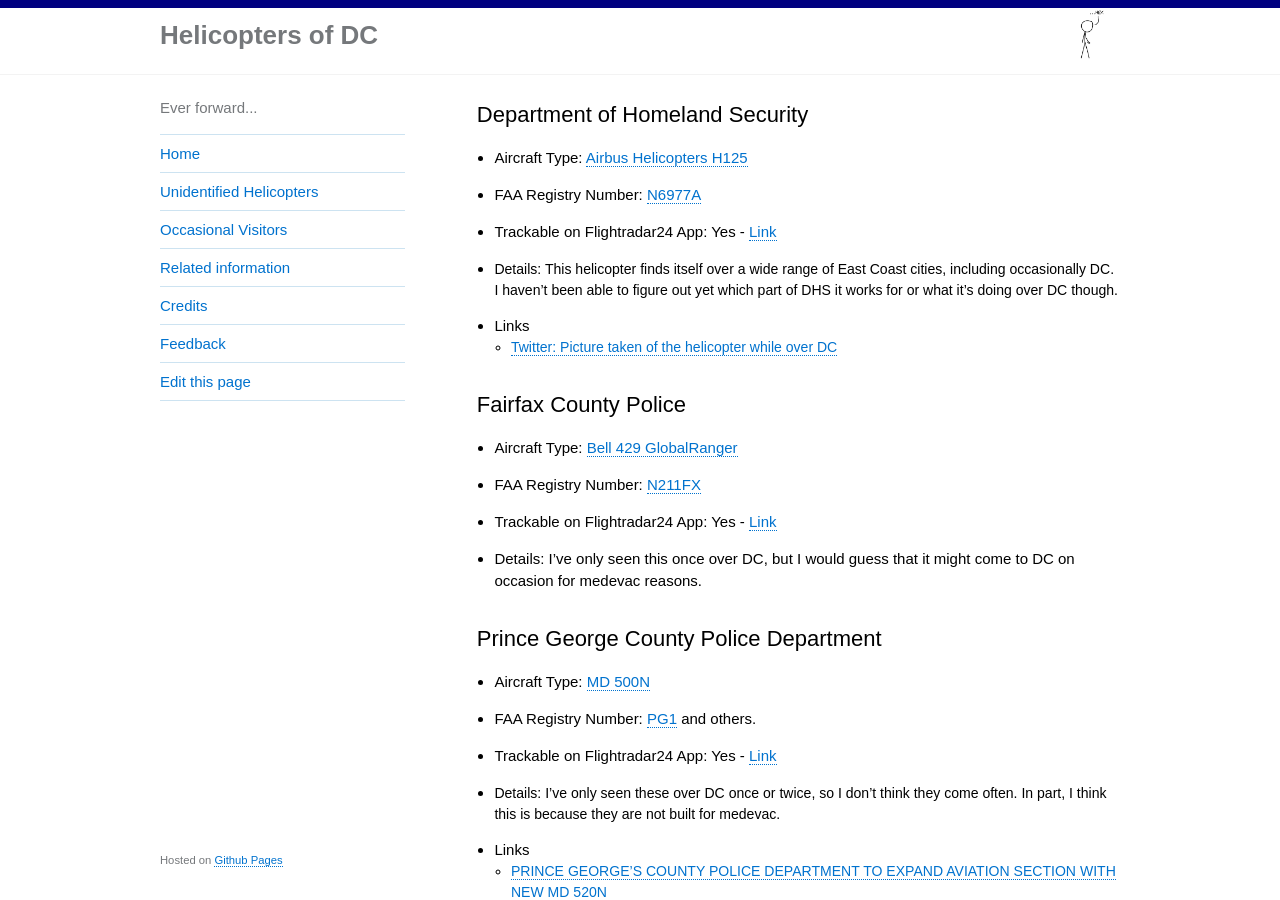
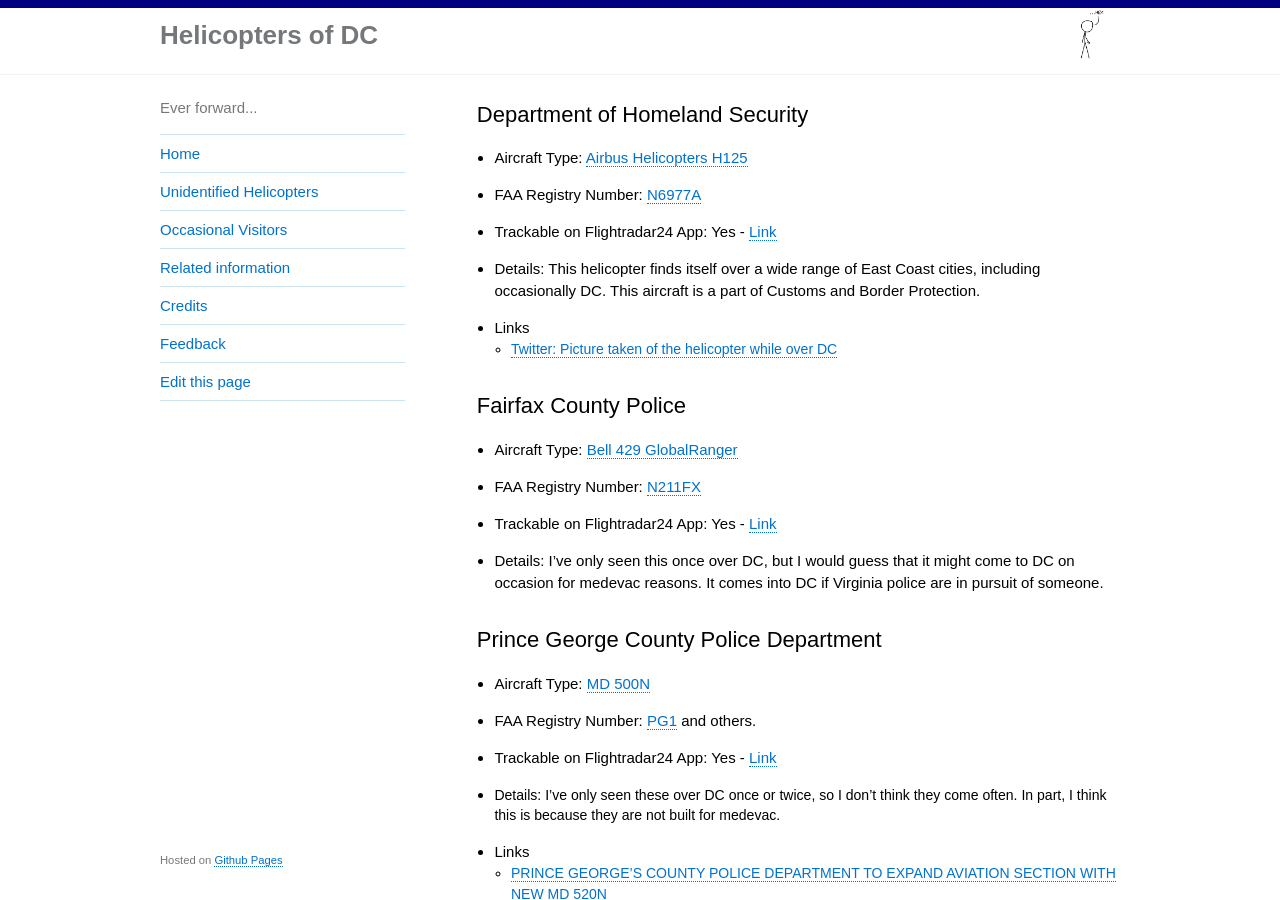
Before and after one commit to gbinal/dc-helicopters, a Jekyll site: the page built from pages/occasional-visitors.md, in a window 1280 px wide and 900 px high, scrolled down 949 px. Built offline with Jekyll 4.4.1, drawn with Linux system fonts in a browser that asks for light colours.

Commit message:
Update occasional-visitors.md

```diff
--- a/pages/occasional-visitors.md
+++ b/pages/occasional-visitors.md
@@ -34,8 +34,7 @@
 * Aircraft Type: [Airbus Helicopters H125](https://en.wikipedia.org/wiki/Eurocopter_AS350_%C3%89cureuil)
 * FAA Registry Number: [N6977A](https://registry.faa.gov/aircraftinquiry/NNum_Results.aspx?NNumbertxt=N6977A)
 * Trackable on Flightradar24 App: Yes - [Link](https://www.flightradar24.com/data/aircraft/N6977A)
-* Details: This helicopter finds itself over a wide range of East Coast cities, including occasionally DC.  I haven't been able to figure out yet which part of DHS it works for or what it's doing over DC though.
-
+* Details: This helicopter finds itself over a wide range of East Coast cities, including occasionally DC.  This aircraft is a part of Customs and Border Protection.
 * Links
   * [Twitter: Picture taken of the helicopter while over DC](https://twitter.com/ep_jhu/status/821054741811757057)
 
@@ -44,7 +43,7 @@
 * Aircraft Type: [Bell 429 GlobalRanger](https://en.wikipedia.org/wiki/Bell_429_GlobalRanger)
 * FAA Registry Number: [N211FX](https://registry.faa.gov/aircraftinquiry/NNum_Results.aspx?NNumbertxt=N211FX)
 * Trackable on Flightradar24 App: Yes - [Link](https://www.flightradar24.com/data/aircraft/N211FX)
-* Details: I've only seen this once over DC, but I would guess that it might come to DC on occasion for medevac reasons.
+* Details: I've only seen this once over DC, but I would guess that it might come to DC on occasion for medevac reasons. It comes into DC if Virginia police are in pursuit of someone.
 
 ## Prince George County Police Department
 
```
